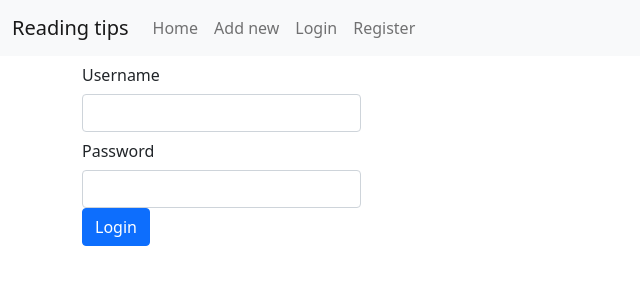
After one commit to uradora/ohtu-miniprojekti-2021, a Flask app: page /login in a window 1280 px wide. The commit adds this page. Shown: the top 300 px of the page, without its empty margins (0-640 px from the left). Run offline with Flask 2, Linux system fonts and the light colour scheme.

Commit message:
Add login page & route

```diff
--- a/src/routes.py
+++ b/src/routes.py
@@ -19,3 +19,7 @@ def form():
 def index():
     tips=readingtip_service.get_tips()
     return render_template("index.html", tips=tips)
+
+@app.route("/login")
+def login():
+    return render_template("login.html")
--- a/src/templates/layout.html
+++ b/src/templates/layout.html
@@ -21,7 +21,7 @@
                 <div class="navbar-nav">
                     <a class="nav-link" href="/">Home</a>
                     <a class="nav-link" href="form">Add new</a>
-                    <a class="nav-link" href="#">Login</a>
+                    <a class="nav-link" href="login">Login</a>
                     <a class="nav-link" href="#">Register</a>
                 </div>
             </div>
--- /dev/null
+++ b/src/templates/login.html
@@ -0,0 +1,22 @@
+{% extends "layout.html" %}
+
+{% block body %}
+<form action="" method="POST">
+
+    <div class="form-row">
+        <div class="form-group col-md-3">
+            <label for="username" class="col-sm-2 col-form-label">Username</label>
+            <input type="text" class="form-control" name="title" id="exampleInputEmail1">
+        </div>
+    </div>
+
+    <div class="form-row">
+        <div class="form-group col-md-3">
+            <label for="password" class="col-sm-2 col-form-label">Password</label>
+            <input type="text" class="form-control" name="link" id="exampleInputEmail1">
+        </div>
+    </div>
+
+    <button type="submit" class="btn btn-primary">Login</button>
+</form>
+{% endblock %}
```
